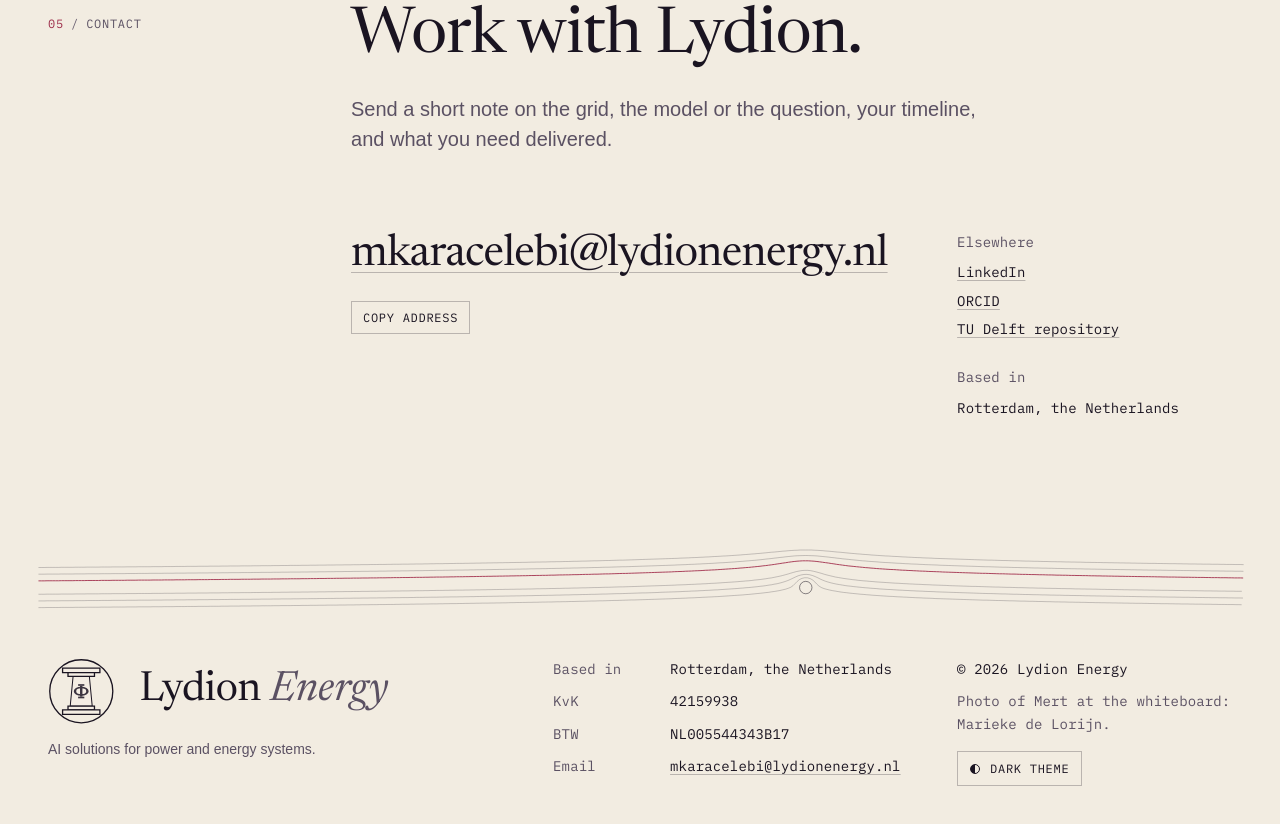
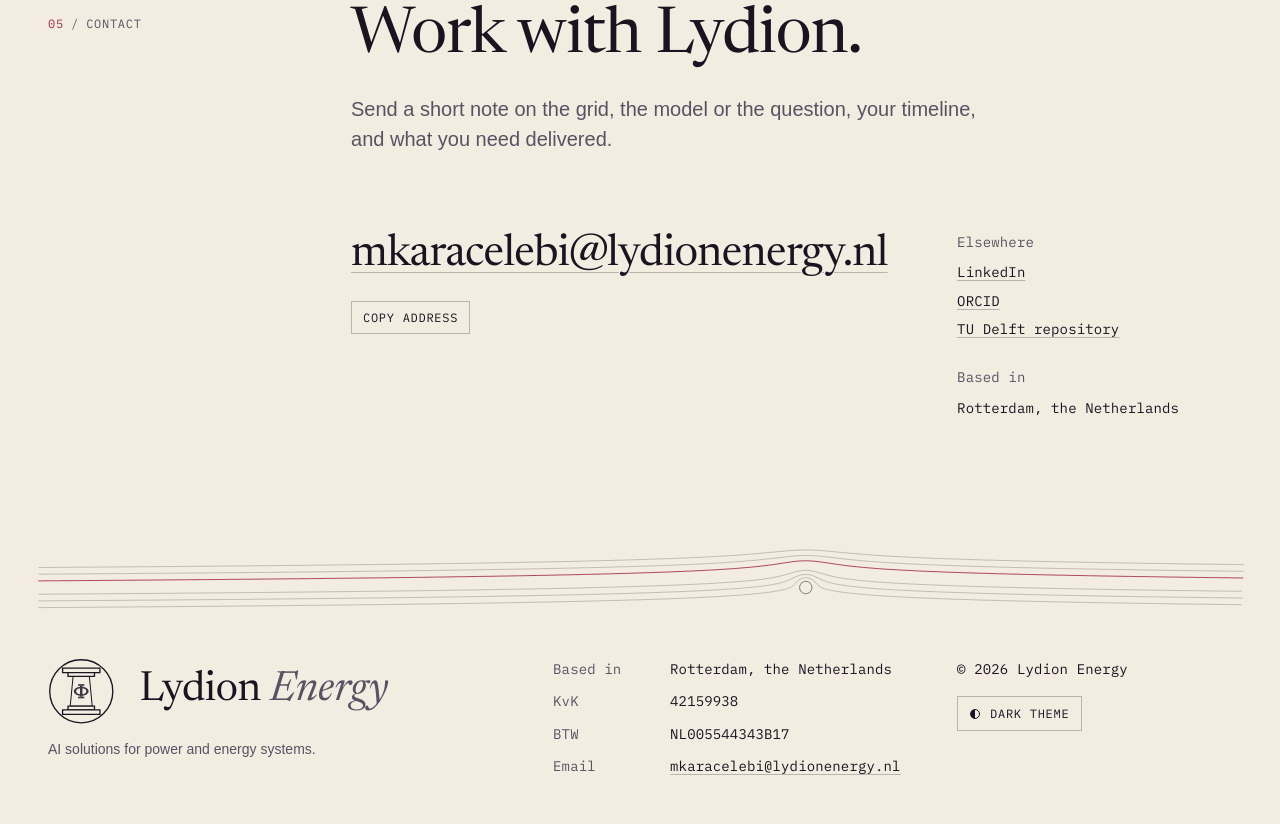
Before and after one commit to mkaracelebi/mertkaracelebi, an Astro site: page / in a window 1280 px wide. Shown: the part 9052-9876 px from the top of the page. Built offline with nearby package versions, Linux system fonts and the light colour scheme; Astro itself is replaced by a stand-in of ours; animation ran at ten frames a second; a web font is replaced by a local one.

Commit message:
Remove duplicate photo credit from the footer
The photo is already credited in its caption in the About section.

Co-Authored-By: Claude Opus 5.5 <noreply@anthropic.com>

```diff
--- a/src/components/Footer.astro
+++ b/src/components/Footer.astro
@@ -29,7 +29,6 @@ const { kvk, btw } = site.company;
 
     <div class="meta mono">
       <p>© {year} {site.name}</p>
-      <p class="muted">Photo of Mert at the whiteboard: {site.photoCredit}.</p>
       <button class="theme-toggle" type="button" data-theme-toggle aria-live="polite">
         <span class="tt-dot" aria-hidden="true"></span>
         <span data-theme-label>Switch theme</span>
@@ -120,10 +119,6 @@ const { kvk, btw } = site.company;
     justify-items: start;
   }
 
-  .meta p + p {
-    margin-top: 0;
-  }
-
   .theme-toggle {
     margin-top: 6px;
     display: inline-flex;
```
